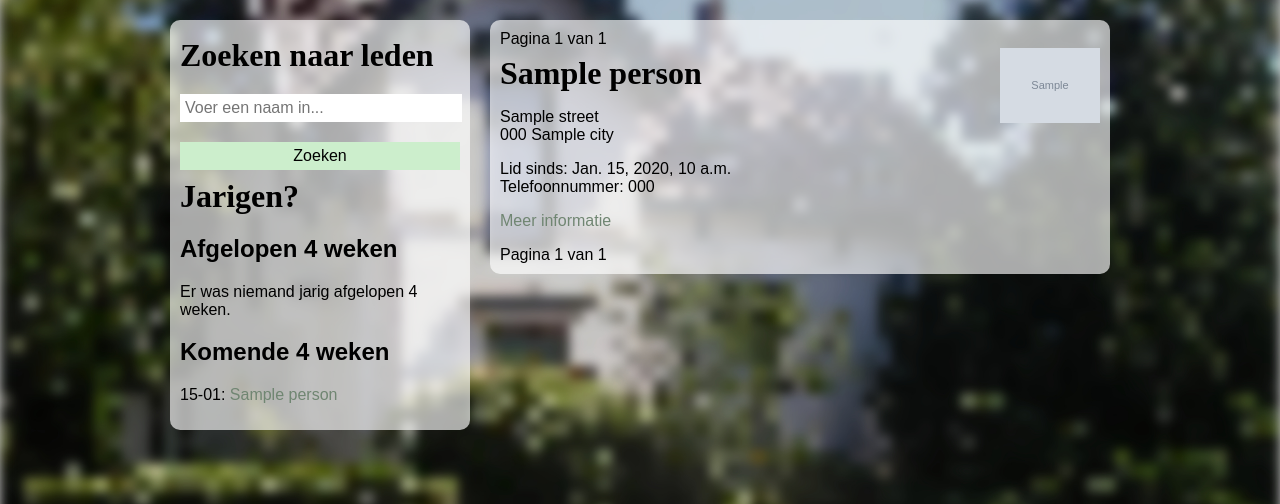
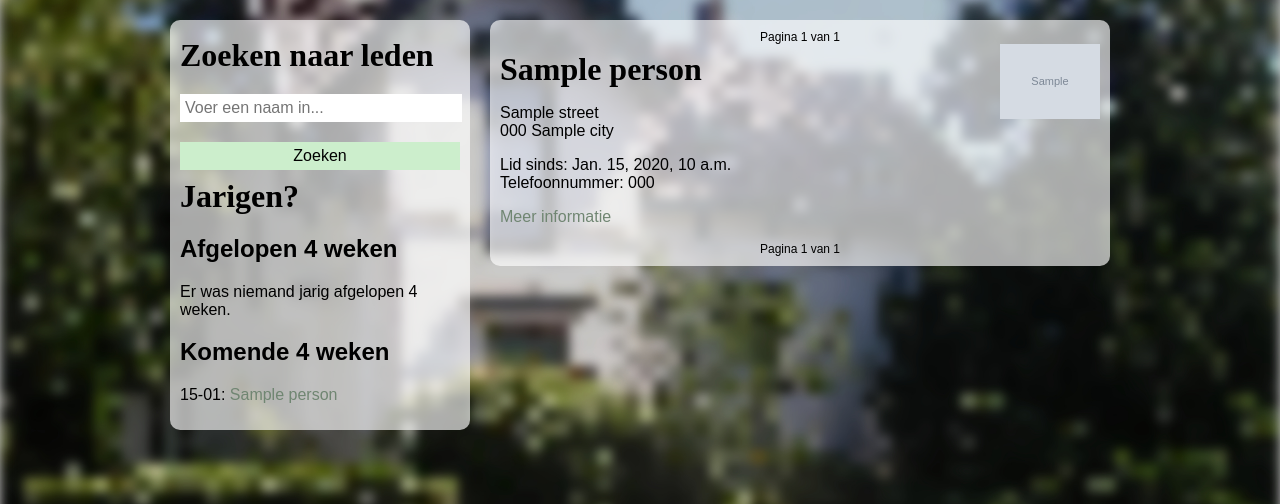
Before and after one commit to hoest/amitie, a Django app: template templates/facebook.html in a window 1280 px wide. Shown: the part 211-715 px from the top of the page. Run offline with Django 3.2, Linux system fonts and the light colour scheme; the template is opened without the code that fills it: most values are stand-ins (such as "Sample title", 1, 10 or a date in 2020); grey boxes marked "Sample" are stand-in pictures; some libraries are stand-ins or nearby versions.

Commit message:
Add pager styling

```diff
--- a/static/css/layout.css
+++ b/static/css/layout.css
@@ -162,3 +162,8 @@ ul.bday li {
   top: -30px;
   right: -20px;
 }
+
+.pagination {
+  font-size: 75%;
+  text-align: center;
+}
```
